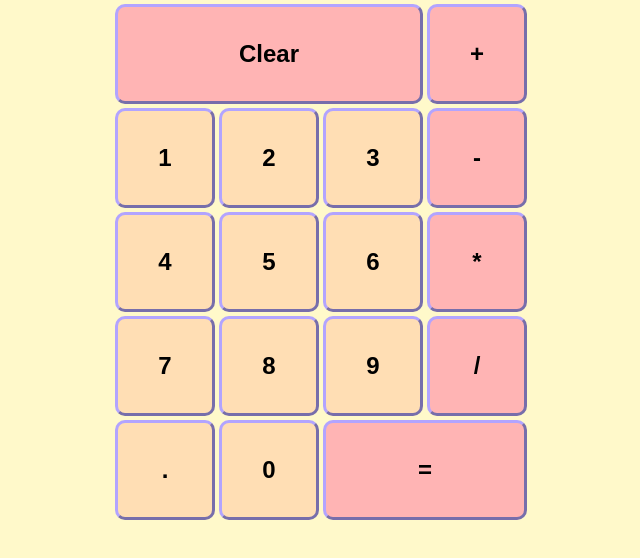
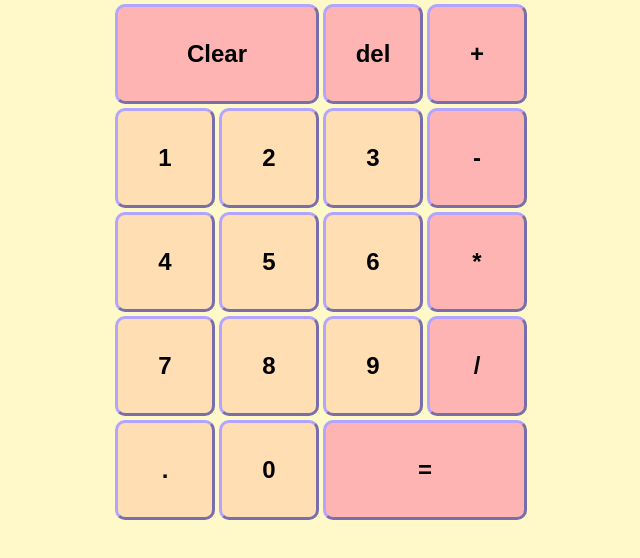
Before and after one commit to jacobmrivera/calculator, a plain HTML site: page index.html in a window 1280 px wide. Shown: the part 210-768 px from the top of the page, without its empty margins (319-959 px from the left). Drawn offline with Linux system fonts and the light colour scheme.

Commit message:
Add delete key with functionality to delete most recent number entered

```diff
--- a/index.css
+++ b/index.css
@@ -48,7 +48,7 @@ button {
 }
 
 #clear {
-    width: 308px;
+    width: 204px;
 }
 
 #equal {
--- a/index.html
+++ b/index.html
@@ -14,6 +14,7 @@
         <div id="buttons">
             <div class="row" style="display: flex; justify-content: space-between;">
                 <button id="clear" class="operator" onclick="cleanUp()">Clear</button>
+                <button id="delete" class="operator" onclick="back()">del</button>
                 <button id="add" class="operator" onclick="storeOperation(add)">+</button>
             </div>
             <div class="row">
--- a/index.js
+++ b/index.js
@@ -81,6 +81,17 @@ function cleanUp() {
     document.querySelector('#results').textContent = "";
 }
 
+function back() {
+    if (c === 'a' && firstNumString.length > 0) {
+        firstNumString = firstNumString.slice(0, -1);
+        document.querySelector('#results').textContent = firstNumString;
+    } else if (c === 'b' && secondNumString.length > 0) {
+        secondNumString = secondNumString.slice(0, -1);
+        document.querySelector('#results').textContent = secondNumString;
+    }
+    console.log("got into back")
+}
+
 let c = 'a';
 let oper = "";
 
```
